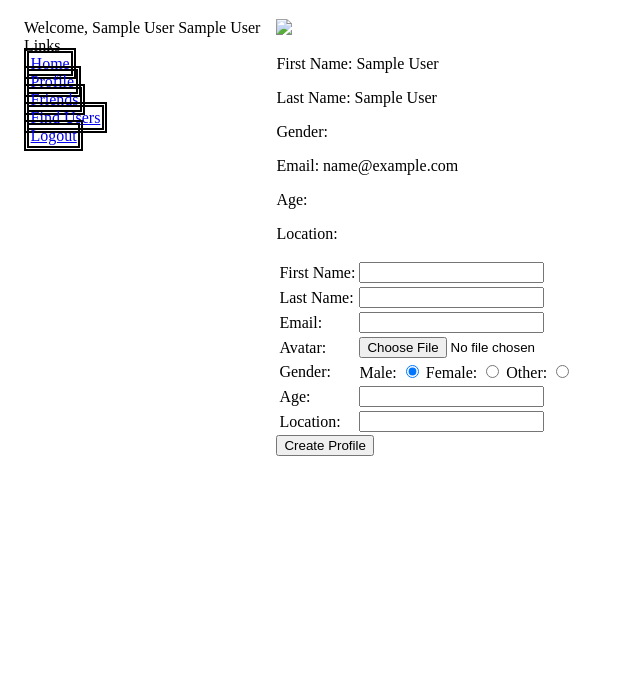
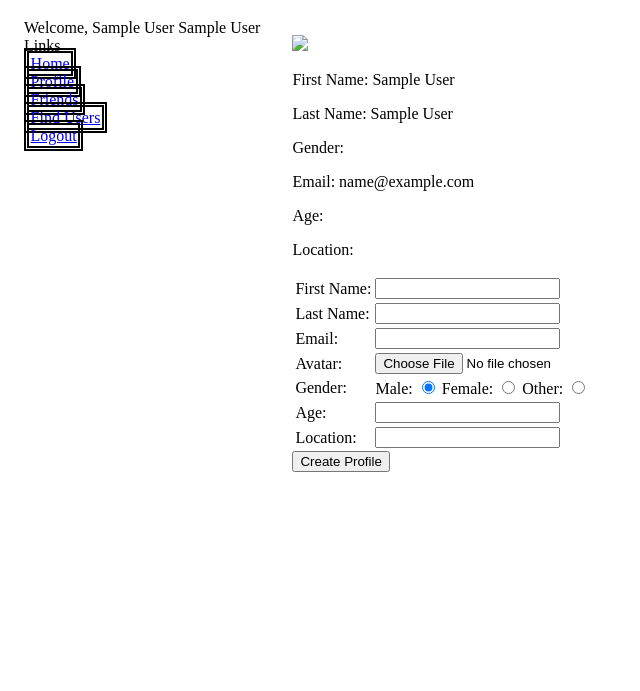
Before and after one commit to gik0geck0/csci445_social_network, a PHP site: page /profile.php?target=1 in a window 1280 px wide. Shown: the part 109-800 px from the top of the page, without its empty margins (0-640 px from the left). Run offline with PHP 8.4, Linux system fonts and the light colour scheme; the visitor is signed in with stand-in values (Sample User, id 1); data that the repository does not hold is empty.

Commit message:
Put statuses on profile page in a div so they can be floated.

```diff
--- a/profile.php
+++ b/profile.php
@@ -1,7 +1,5 @@
 <?php include("headerLoggedin.php"); ?>
-<div id="contentContainer">
-<div id="statuses">
-</div>
+<div id="profileContainer">
 <div id="info">
 	<?php
 	/*TODO: make it so if the logged in user is the target user, they can edit their information
@@ -193,6 +191,7 @@
 	?>
 </div>
 </div>
+<div id="statuses">
 <?
 	# list all the 5 most recent status updates by this user
 	$db = new mysqli('localhost',
@@ -283,6 +282,7 @@
 	}
 
 ?>
+</div>
 <script src="profile.js" type="text/javascript"></script>
 <script src="validate.js" type="text/javascript"></script>
 <?php include("footer.php"); ?>
--- a/team10Style.css
+++ b/team10Style.css
@@ -14,11 +14,17 @@
 	border-color: black;
 }
 
+#statuses{
+	float: left;
+	margin: 1em;
+}
+
 #menu{
 	float: left;
 	margin: 1em;
 }
 
-#contentContainer{
+#profileContainer{
 	float: left;
+	margin: 1em;
 }
```
